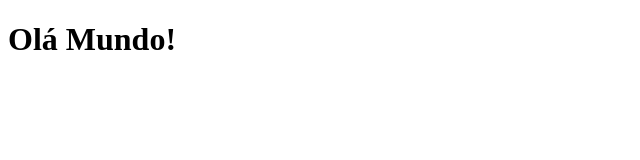
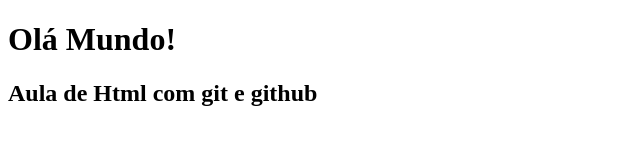
Before and after one commit to aloisiossousa/html-css, a plain HTML site: page index.html in a window 1280 px wide. Shown: the whole page, without its empty margins (0-640 px from the left). Drawn offline with Linux system fonts and the light colour scheme.

Commit message:
adicionou sub titulo no index

```diff
--- a/index.html
+++ b/index.html
@@ -8,5 +8,6 @@
 </head>
 <body>
     <h1>Olá Mundo!</h1>
+    <h2>Aula de Html com git e github</h2>
 </body>
 </html>
```
